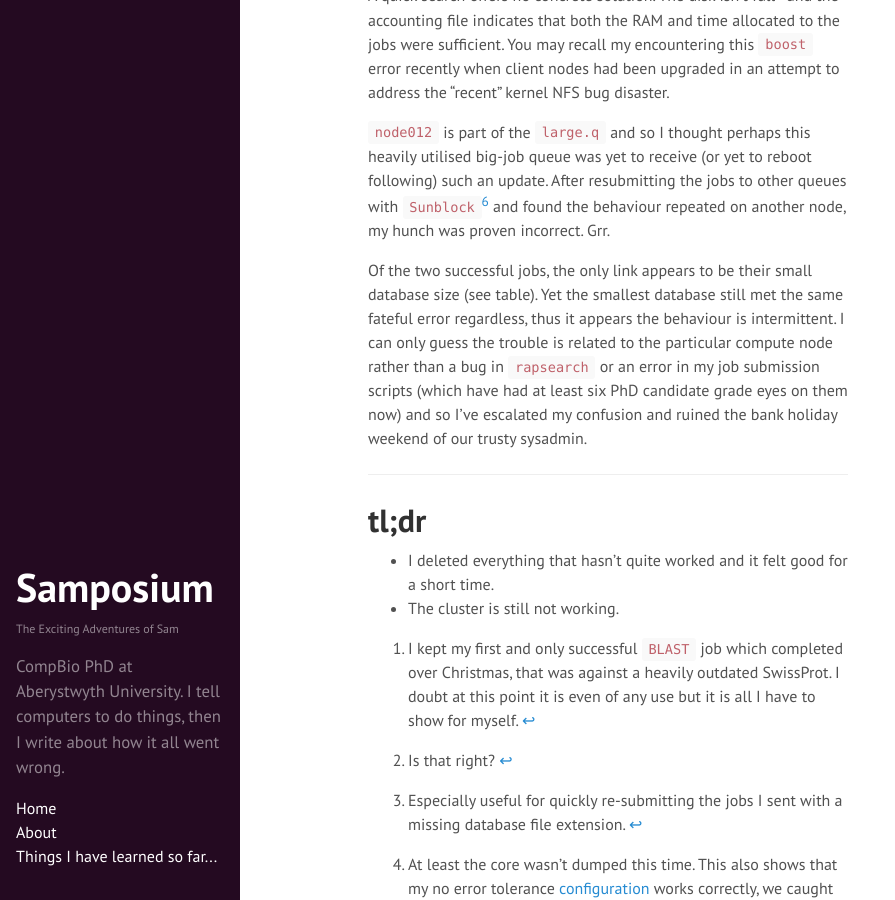
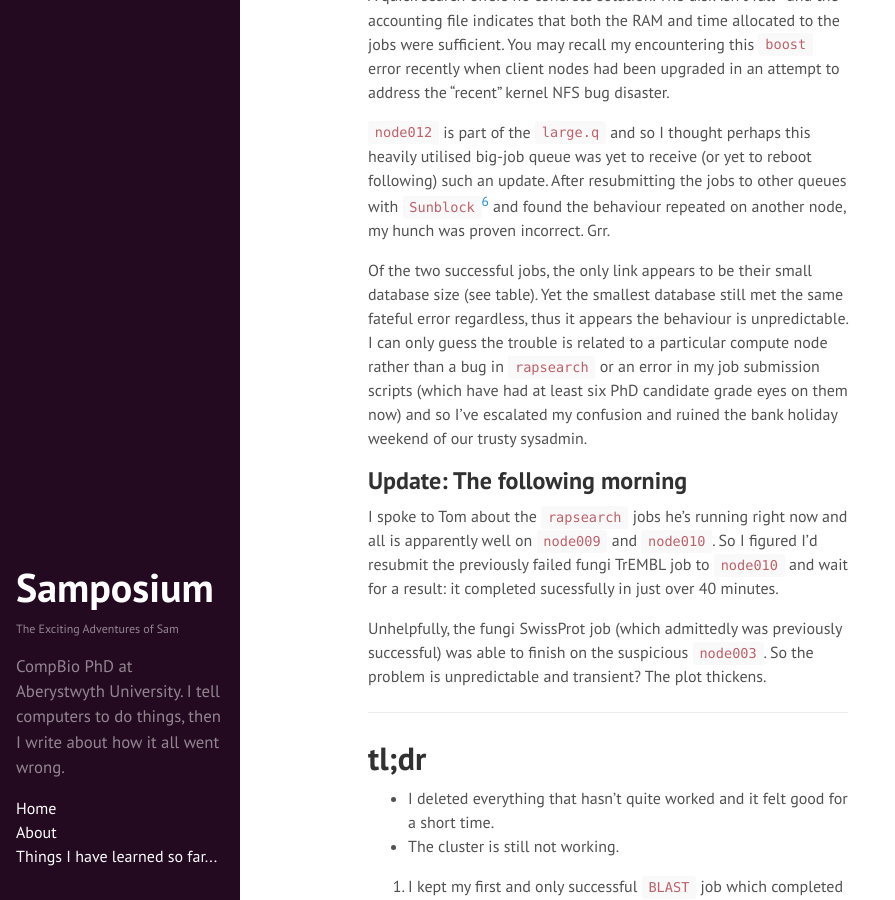
Before and after one commit to SamStudio8/samstudio8.github.io.off, a Jekyll site: the page built from _posts/2015-05-01-aligned-annihilation.md, in a window 1280 px wide and 900 px high, scrolled down 1629 px. Shown: the whole window, without its empty margins (0-895 px from the left). Built offline with Jekyll 4.4.1, drawn with Linux system fonts in a browser that asks for light colours; Markdown is read by kramdown in place of the engine named in the settings.

Commit message:
Update 2015-05-01-aligned-annihilation.md

```diff
--- a/_posts/2015-05-01-aligned-annihilation.md
+++ b/_posts/2015-05-01-aligned-annihilation.md
@@ -63,11 +63,18 @@ recently when client nodes had been upgraded in an attempt to address the "recen
 (or yet to reboot following) such an update. After resubmitting the jobs to other queues with `Sunblock`[^5]
 and found the behaviour repeated on another node, my hunch was proven incorrect. Grr.
 
-Of the two successful jobs, the only link appears to be their small database size (see table). Yet the smallest database
-still met the same fateful error regardless, thus it appears the behaviour is intermittent.
-I can only guess the trouble is related to the particular compute node rather than a bug in `rapsearch` or
+Of the two successful jobs, the only link appears to be their small database size (see table). Yet the smallest database still met the same fateful error regardless, thus it appears the behaviour is unpredictable.
+I can only guess the trouble is related to a particular compute node rather than a bug in `rapsearch` or
 an error in my job submission scripts (which have had at least six PhD candidate grade eyes on them now)
 and so I've escalated my confusion and ruined the bank holiday weekend of our trusty sysadmin.
+
+## Update: The following morning
+I spoke to Tom about the `rapsearch` jobs he's running right now and all is apparently well
+on `node009` and `node010`. So I figured I'd resubmit the previously failed fungi TrEMBL job
+to `node010` and wait for a result: it completed sucessfully in just over 40 minutes.
+
+Unhelpfully, the fungi SwissProt job (which admittedly was previously successful) was able to
+finish on the suspicious `node003`. So the problem is unpredictable and transient? The plot thickens.
 
 * * *
 
```
